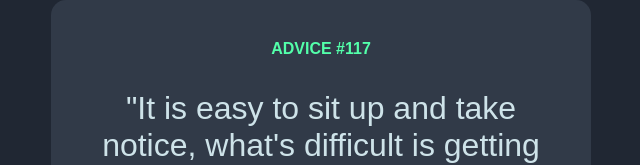
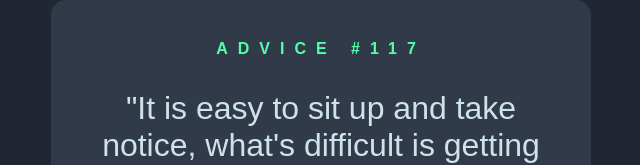
Before and after one commit to LauraAlbentosa/asincronismo, a website built with Vite: page src/index.html in a window 1280 px wide. Shown: the top 165 px of the page, without its empty margins (319-959 px from the left). Built offline with nearby package versions, Linux system fonts and the light colour scheme; some packages are replaced by stand-ins of ours; no server answers.

Commit message:
correcciones

```diff
--- a/src/scss/blocks/texts.scss
+++ b/src/scss/blocks/texts.scss
@@ -1,6 +1,7 @@
 .text-id{
     color: #53FFAA;
     font-weight: 700;
+    letter-spacing: 10px;
 }
 
 .text{
```
Also changed, not shown: src/js/index.js (+25 -0 lines).
